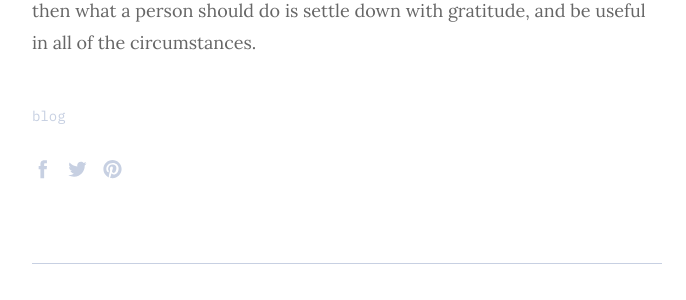
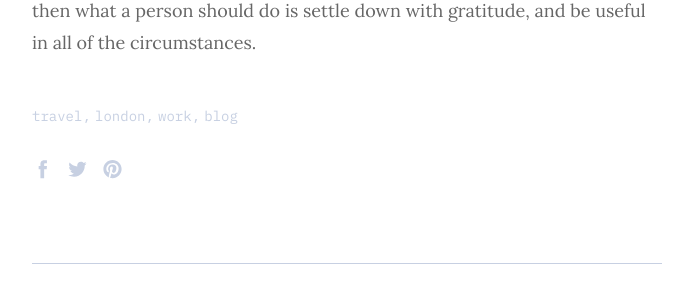
Before and after one commit to shashirajpandey/shashirajpandey, a Jekyll site: the page built from _posts/2020-12-29-becoming-useful.md, in a window 1280 px wide and 900 px high, scrolled down 2841 px. Shown: the part 443-743 px from the top of the window, without its empty margins (293-979 px from the left). Built offline with Jekyll 4.4.1, drawn with Linux system fonts in a browser that asks for light colours.

Commit message:
Update 2020-12-29-becoming-useful.md

```diff
--- a/_posts/2020-12-29-becoming-useful.md
+++ b/_posts/2020-12-29-becoming-useful.md
@@ -3,7 +3,7 @@ layout: post
 title:  The Willingness of Becoming Helpful
 date:   2020-12-28 15:01:35 +0300
 image:  '/assets/img/02.jpg'
-tags:   [blog]
+tags:   [travel, london, work, blog]
 ---
 <p>There’s a question on my mind for quite long. “How far one’s optimism alone can take them to?”. Well, this post is less likely about my quest for finding the answer to this question. I am more intrigued by the fact that optimism is the inertia of trials in accepting the reality- whether putting an effort in doing things for or else, waiting for the things to happen by itself. To speak the truth, my personal experience is, optimism solely can never bring success.</p>
 
```
